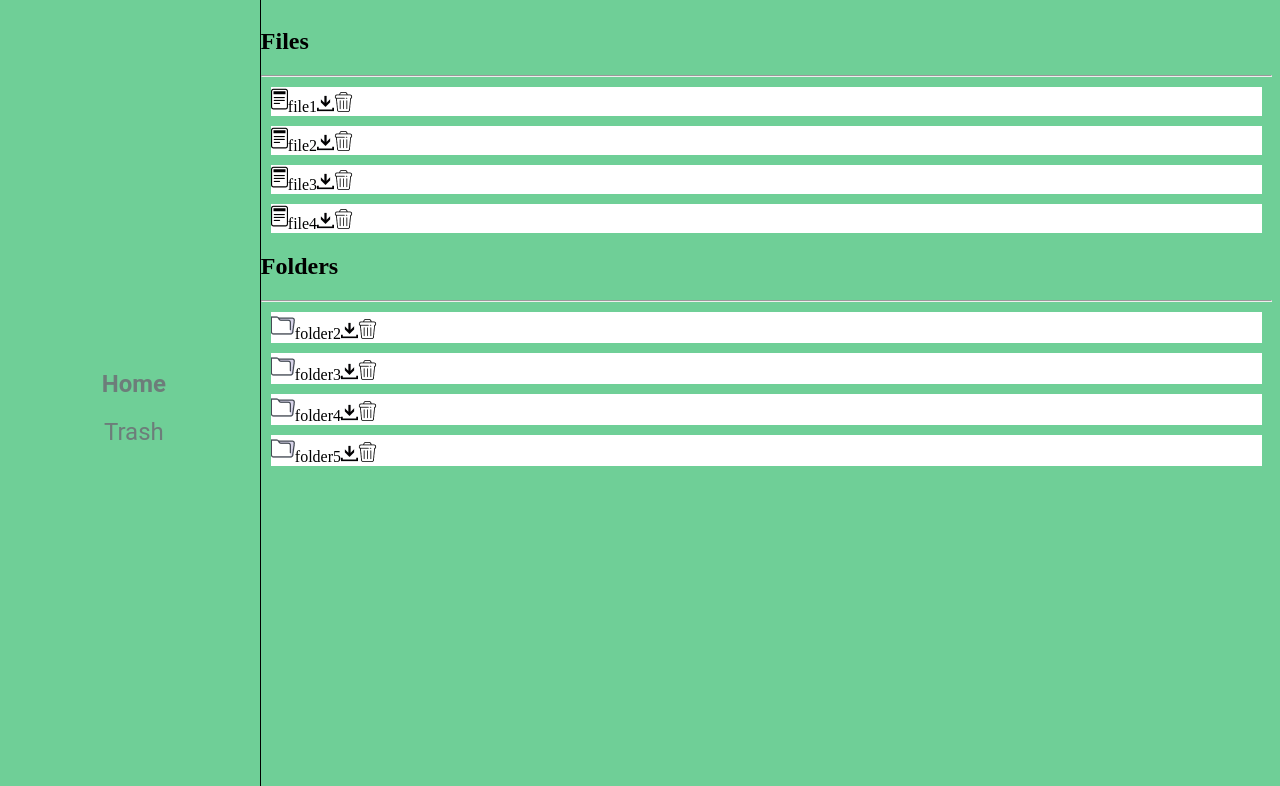
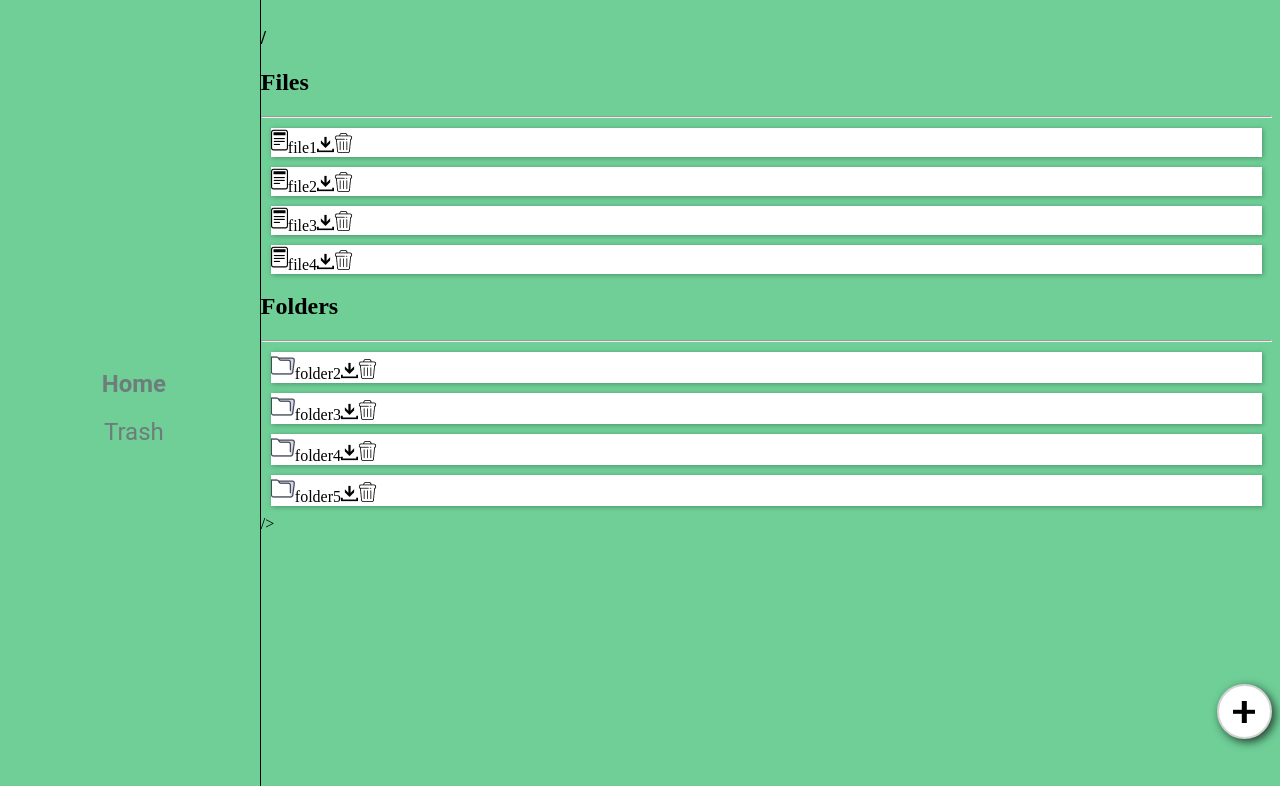
Before and after one commit to salvatoreallegra/MatchaLeaf, a React (Create React App) app in the folder client/: page /home in a window 1280 px wide. Shown: the top 786 px of the page. Built offline with nearby package versions, Linux system fonts and the light colour scheme.

Commit message:
upload btn implemented

```diff
--- a/client/src/Components/File/index.js
+++ b/client/src/Components/File/index.js
@@ -6,7 +6,14 @@ import trashIcon from '../../image_source/trashIcon.png'
 const File = files => (
   <div>
     {files.map(file => (
-      <div key={file.id} style={{ background: 'white', margin: '10px' }}>
+      <div
+        key={file.id}
+        style={{
+          background: 'white',
+          margin: '10px',
+          boxShadow: '1px 1px 5px rgba(000, 000, 000, 0.3)'
+        }}
+      >
         <img src={fileIcon} alt='file' />
         {file.name}
         <img src={downloadIcon} alt='download' />
--- a/client/src/Components/Folder/index.js
+++ b/client/src/Components/Folder/index.js
@@ -6,7 +6,14 @@ import trashIcon from '../../image_source/trashIcon.png'
 const Folder = folders => (
   <div>
     {folders.map(folder => (
-      <div key={folder.id} style={{ background: 'white', margin: '10px' }}>
+      <div
+        key={folder.id}
+        style={{
+          background: 'white',
+          margin: '10px',
+          boxShadow: '1px 1px 5px rgba(000, 000, 000, 0.3)'
+        }}
+      >
         <img src={folderIcon} alt='folder' />
         {folder.name}
         <img src={downloadIcon} alt='download' />
--- a/client/src/Components/UploadButton/index.js
+++ b/client/src/Components/UploadButton/index.js
@@ -0,0 +1,20 @@
+import React from 'react'
+import Btn from '../../Elements/Btn'
+
+const UploadButton = openModal => (
+  <div
+    style={{
+      display: 'flex',
+      justifyContent: 'flex-end',
+      alignItems: 'cross-start',
+      gridRowStart: '5',
+      gridRowEnd: '5',
+      gridColumnStart: '5',
+      gridColumnEnd: '5'
+    }}
+  >
+    <Btn type='button' onClick={openModal} />
+  </div>
+)
+
+export default UploadButton
--- a/client/src/Containers/Home/index.js
+++ b/client/src/Containers/Home/index.js
@@ -3,17 +3,31 @@ import React from 'react'
 import connect from 'react-redux/es/connect/connect'
 import File from '../../Components/File'
 import Folder from '../../Components/Folder'
+import UploadButton from '../../Components/UploadButton'
 import ContentDiv from '../../Elements/ContentDiv'
+// import Modal from '../../Components/Modal'
 
 // need to import the actions to dispatch
 
 class Home extends React.Component {
+  // state = { show: false }
+
+  // showModal = () => {
+  //   this.setState({ show: true })
+  // }
+
+  // hideModal = () => {
+  //   this.setState({ show: false })
+  // }
+
   render () {
     const folders = this.props.folderList
     const files = this.props.fileList
 
     return (
+      <>
         <ContentDiv>
+          <h3>{this.props.folderName}</h3>
           <h2>Files</h2>
           <hr />
           {File(files)}
@@ -21,6 +35,9 @@ class Home extends React.Component {
           <hr />
           {Folder(folders)}
         </ContentDiv>
+        <UploadButton />
+        />
+      </>
     )
   }
 }
--- a/client/src/Containers/Trash/index.js
+++ b/client/src/Containers/Trash/index.js
@@ -14,6 +14,7 @@ class Trash extends React.Component {
 
     return (
       <ContentDiv>
+        <h3>trash{this.props.folderName}</h3>
         <h2>Files</h2>
         <hr />
         {File(files)}
--- /dev/null
+++ b/client/src/Elements/Btn/index.js
@@ -0,0 +1,42 @@
+import styled from 'styled-components'
+
+const Btn = styled.button`
+  grid-row-start: 5;
+  grid-row-end: 5;
+  grid-column-start: 5;
+  grid-column-end: 5;
+  border: 2px solid lightgrey;
+  background-color: #fff;
+  font-size: 22px;
+  height: 2.5em;
+  width: 2.5em;
+  border-radius: 999px;
+  position: relative;
+  box-shadow: 3px 3px 10px rgba(000, 000, 000, 0.7);
+
+  &:after,
+  &:before {
+    content: '';
+    display: block;
+    background-color: black;
+    position: absolute;
+    top: 50%;
+    left: 50%;
+    transform: translate(-50%, -50%);
+  }
+
+  &:before {
+    height: 1em;
+    width: 0.2em;
+  }
+
+  &:after {
+    height: 0.2em;
+    width: 1em;
+  }
+  &:hover {
+    background: silver;
+  }
+`
+
+export default Btn
```
Also changed, not shown: client/src/Components/Modal/index.js (+31 -0 lines). Lines whose indentation alone changed are shown as unchanged.
